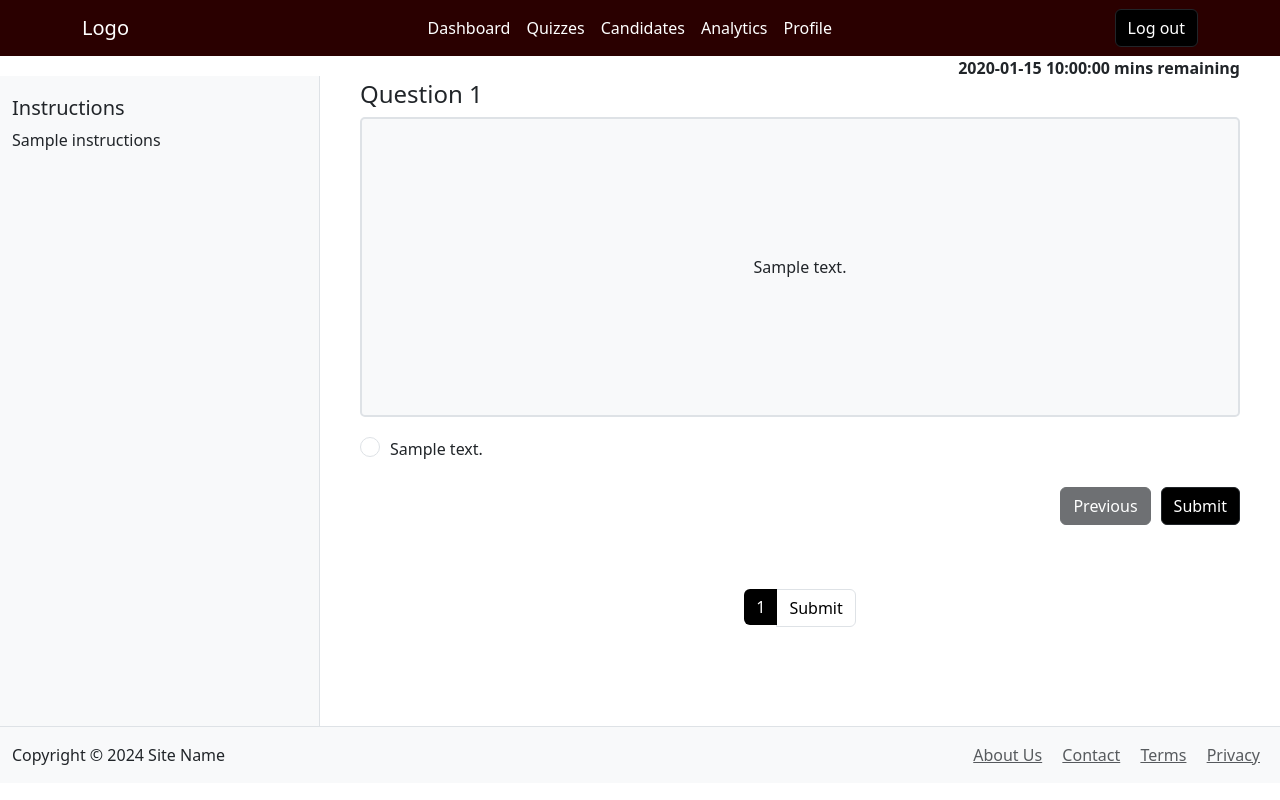
After one commit to larvickl/CS-467-Programming-Quiz, a Python web app: template src/programming_quiz_web_app/templates/applicant/quiz_interface.html in a window 1280 px wide. The commit adds this page. Run offline with Jinja, Linux system fonts and the light colour scheme; the template is opened without the code that fills it: most values are stand-ins (such as "Sample title", 1, 10 or a date in 2020).

Commit message:
implemented quiz interface, set up routes

```diff
--- a/src/programming_quiz_web_app/static/css/styles.css
+++ b/src/programming_quiz_web_app/static/css/styles.css
@@ -148,29 +175,35 @@ html, body {
     text-align: left;
 }
 
-/* Textarea */
+/* Existing textarea styles */
 .textarea-large {
     height: 150px;
 }
 
-/* Button Row */
+/* Existing button row styles */
 .btn-row {
     margin-top: 60px;
     margin-bottom: 90px;
 }
 
-/* Extra Spacing */
+/* Existing spacing styles */
 .extra-spacing {
     margin-bottom: 40px;
 }
 
-/* Sidebar */
+/* Existing sidebar styles */
 .sidebar {
     border-right: 1px solid #dee2e6;
     height: 100%;
     padding-right: 40px;
-    position: relative; /* Ensures absolute positioning of buttons */
+    position: relative;
     min-height: 650px;
+    background-color: #f8f9fa;
+
+}
+.sidebar-interface {
+    margin-top: 20px;
+
 }
 
 .sidebar-content {
@@ -184,27 +217,29 @@ html, body {
 .sidebar-buttons {
     position: absolute;
     bottom: 80px;
-    margin-top: auto;  /* Pushes buttons to the bottom */
-    padding-bottom: 3px; /* Fine-tune alignment */
+    margin-top: auto;
+    padding-bottom: 3px;
     display: flex;
     justify-content: space-between;
     gap: 15px;
 }
+.sidebar h5 {
+    padding-top: 20px;
+}
 
-/* Main Content */
+/* Main content styles */
 .main-content {
     padding-left: 40px;
     padding-right: 40px;
 }
 
-/* Ensure list-group-item uses flexbox for alignment */
+/* Existing list group styles */
 .list-group-item {
     display: flex;
     align-items: center;
-    padding: 10px; /* Adjust padding as needed */
+    padding: 10px;
 }
 
-/* Style radio buttons */
 .form-check-input {
     margin-top: 0;
     margin-right: 10px;
@@ -213,25 +248,57 @@ html, body {
     height: 1.25rem;
 }
 
-/* Style labels */
 .list-group-item label {
     flex-grow: 1;
     cursor: pointer;
-    margin-bottom: 0; /* Remove default margin */
+    margin-bottom: 0;
     font-size: 1rem;
 }
 
-/* Optional: Style badges if used */
 #question-list .badge {
-    margin-left: auto; /* Push badges to the far right */
+    margin-left: auto;
     font-size: 0.85rem;
 }
-.action-link {
-    color: #212529;
-    text-decoration: none;
-    margin-right: 15px;
+
+/* New Quiz Interface Styles */
+.question-box {
+    border: 2px solid #dee2e6;
+    border-radius: 5px;
+    height: 300px;
+    background-color: #f8f9fa;
+    display: flex;
+    justify-content: center;
+    align-items: center;
+    margin-bottom: 20px;
 }
 
-.action-link:hover {
+.timer {
+    text-align: right;
+    font-weight: bold;
+}
+
+.navigation-buttons {
+    display: flex;
+    justify-content: flex-end;
+    gap: 10px;
+}
+
+.pagination {
+    justify-content: center;
+    margin-top: 4rem;
+}
+
+.pagination .page-item .page-link {
+    color: black;
+    text-decoration: none;
+}
+
+.pagination .page-item .page-link:hover {
     text-decoration: underline;
 }
+
+.pagination .page-item.active .page-link {
+    background-color: black;
+    color: white;
+    border: none;
+}
--- /dev/null
+++ b/src/programming_quiz_web_app/templates/applicant/quiz_interface.html
@@ -0,0 +1,93 @@
+{% extends "base.html" %}
+
+{% block title %}
+Quiz in Progress
+{% endblock %}
+
+{% block navbar %}
+    {% include 'navbars/navbar2.html' %}
+{% endblock %}
+
+{% block app_content %}
+    <div class="container-fluid">
+        <div class="row">
+            <!-- Instructions Sidebar -->
+            <div class="col-md-3 sidebar sidebar-interface">
+                <h5>Instructions</h5>
+                <p>
+                    {{ instructions }}
+                </p>
+            </div>
+
+            <!-- Quiz Section -->
+            <div class="col-md-9 main-content">
+                <!-- Timer -->
+                <div class="row">
+                    <div class="col-12 timer">
+                        {{ remaining_time }} mins remaining
+                    </div>
+                </div>
+
+                <!-- Current Question -->
+                <div class="row">
+                    <div class="col-12">
+                        <h4>Question {{ current_question_number }}</h4> <!-- of {{ total_questions }} -->
+                        <div class="question-box">
+                            <!-- Display Question Content -->
+                            <span>{{ current_question.content }}</span>
+                        </div>
+
+                        <!-- Answers Form -->
+                        <form method="POST" action="#">
+                            {% for answer in current_question.answers %}
+                                <div class="form-check">
+                                    <input class="form-check-input" type="radio" name="answer" id="answer{{ loop.index }}" value="{{ answer.id }}"
+                                        {% if selected_answer == answer.id %} checked {% endif %}>
+                                    <label class="form-check-label" for="answer{{ loop.index }}">
+                                        {{ answer.text }}
+                                    </label>
+                                </div>
+                            {% endfor %}
+                            <input type="hidden" name="question_id" value="{{ current_question.id }}">
+                        </form>
+                    </div>
+                </div>
+
+                <!-- Navigation Buttons -->
+                <div class="row mt-4">
+                    <div class="col-12 navigation-buttons">
+                        {% if has_previous %}
+                            <a href="#" class="btn btn-dark prev">Previous</a>
+                        {% else %}
+                            <button class="btn btn-dark prev" disabled>Previous</button>
+                        {% endif %}
+
+                        {% if has_next %}
+                            <a href="#" class="btn btn-dark next">Next</a>
+                        {% else %}
+                            <a href="{{ url_for('main.confirm_submit_quiz') }}" class="btn btn-dark next">Submit</a>
+                        {% endif %}
+                    </div>
+                </div>
+
+                <!-- Pagination -->
+                <div class="row">
+                    <div class="col-12">
+                        <nav>
+                            <ul class="pagination">
+                                {% for page in pagination_pages %}
+                                    <li class="page-item {% if page == current_question_number %}active{% endif %}">
+                                        <a class="page-link" href="#">{{ page }}</a>
+                                    </li>
+                                {% endfor %}
+                                <li class="page-item">
+                                    <a class="page-link" href="{{ url_for('main.confirm_submit_quiz') }}">Submit</a>
+                                </li>
+                            </ul>
+                        </nav>
+                    </div>
+                </div>
+            </div>
+        </div>
+    </div>
+{% endblock %}
```
Also changed, not shown: other parts of src/programming_quiz_web_app/static/css/styles.css (+49 -22 lines), src/programming_quiz_web_app/main/routes.py (+42 -0 lines).
